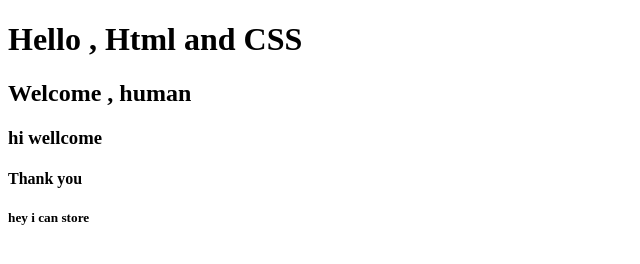
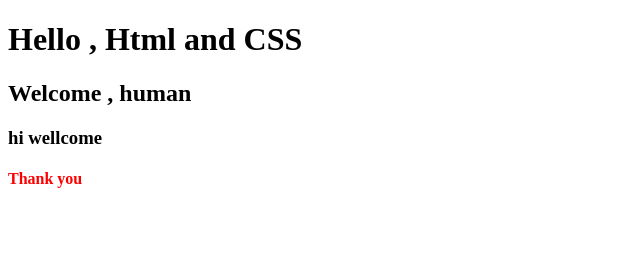
Before and after one commit to sach9n/hello, a plain HTML site: page hello.html/index.html in a window 1280 px wide. Shown: the whole page, without its empty margins (0-640 px from the left). Drawn offline with Linux system fonts and the light colour scheme.

Commit message:
Update index.html

```diff
--- a/hello.html/index.html
+++ b/hello.html/index.html
@@ -9,8 +9,8 @@
     <h1>Hello , Html and CSS</h1>
     <h2>Welcome , human</h2>
     <h3>hi wellcome </h3>
-    <h4>Thank you</h4>
-    <h5>hey i can store </h5>
+    <h4 style="color:red">Thank you</h4>
+
 
 </body>
 </html>
```
